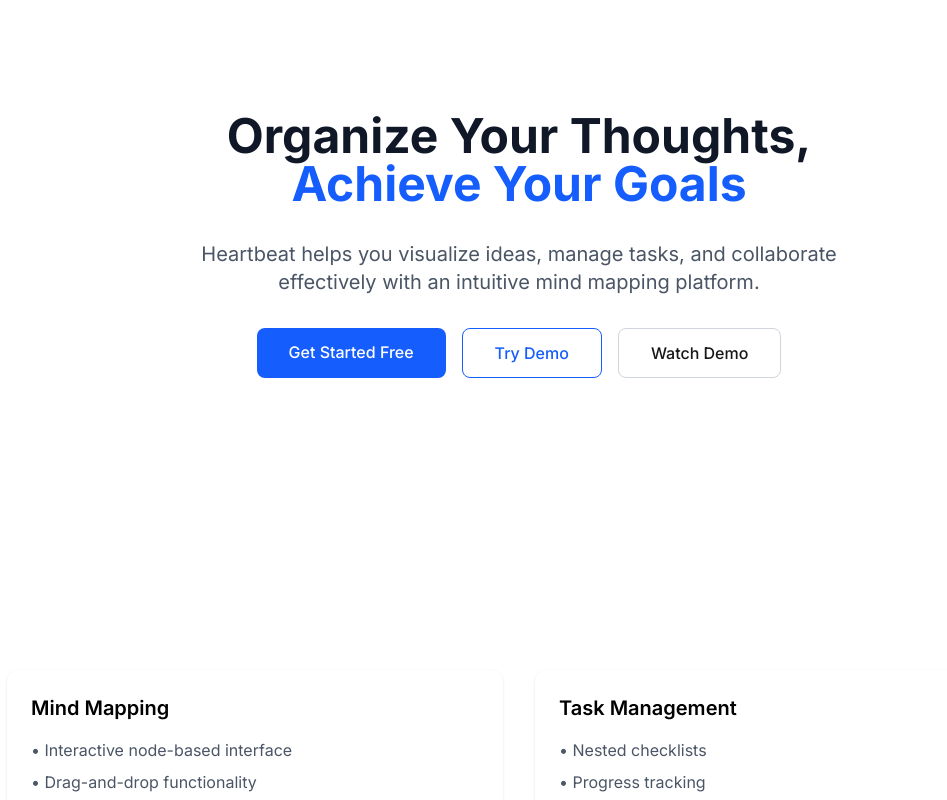
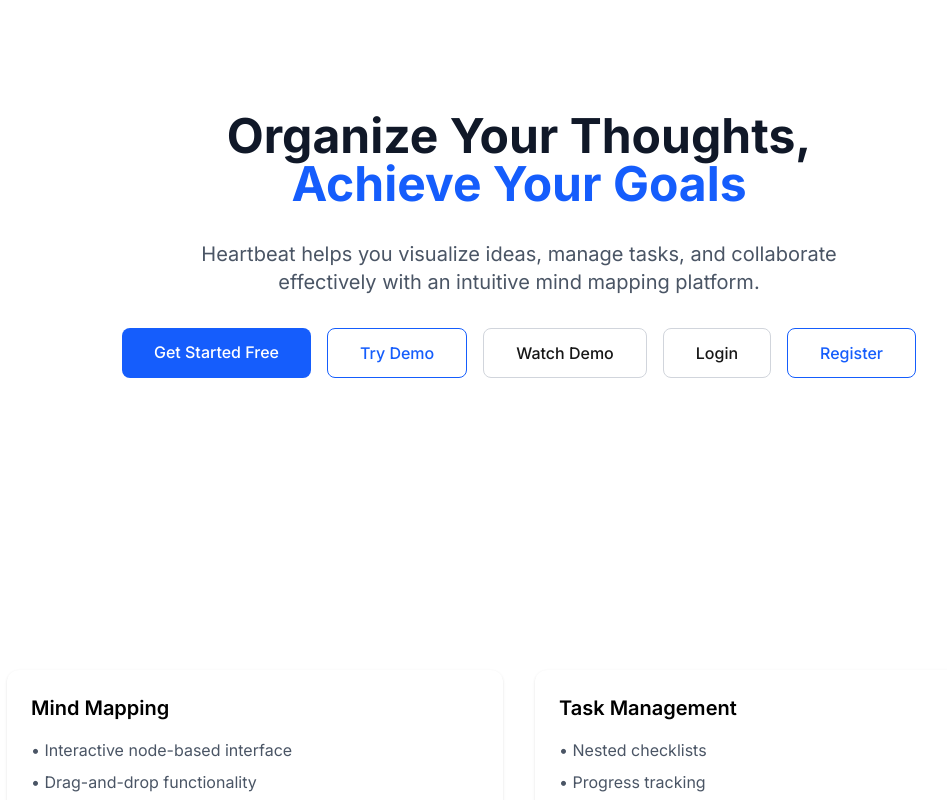
Before and after one commit to theikbhal/heartbeat, a Next.js app: page / in a window 1280 px wide. Shown: the top 800 px of the page, without its empty margins (121-1068 px from the left). Built offline with nearby package versions, Linux system fonts and the light colour scheme.

Commit message:
add login register at hoem

```diff
--- a/app/page.tsx
+++ b/app/page.tsx
@@ -1,7 +1,9 @@
 import Link from 'next/link'
 import { EmailSubscribe } from './components/EmailSubscribe'
+import { AuthProvider, useAuth } from './components/AuthProvider'
 
-export default function Home() {
+function HomeContent() {
+  const { user } = useAuth();
   return (
     <div className="space-y-16">
       {/* Hero Section */}
@@ -32,6 +34,22 @@
           >
             Watch Demo
           </Link>
+          {!user && (
+            <>
+              <Link
+                href="/login"
+                className="border border-gray-300 px-8 py-3 rounded-lg font-medium hover:bg-gray-50 transition"
+              >
+                Login
+              </Link>
+              <Link
+                href="/register"
+                className="border border-blue-600 text-blue-600 px-8 py-3 rounded-lg font-medium hover:bg-blue-50 transition"
+              >
+                Register
+              </Link>
+            </>
+          )}
         </div>
       </section>
 
@@ -149,3 +167,11 @@
     </div>
   )
 }
+
+export default function Home() {
+  return (
+    <AuthProvider>
+      <HomeContent />
+    </AuthProvider>
+  );
+}
```
